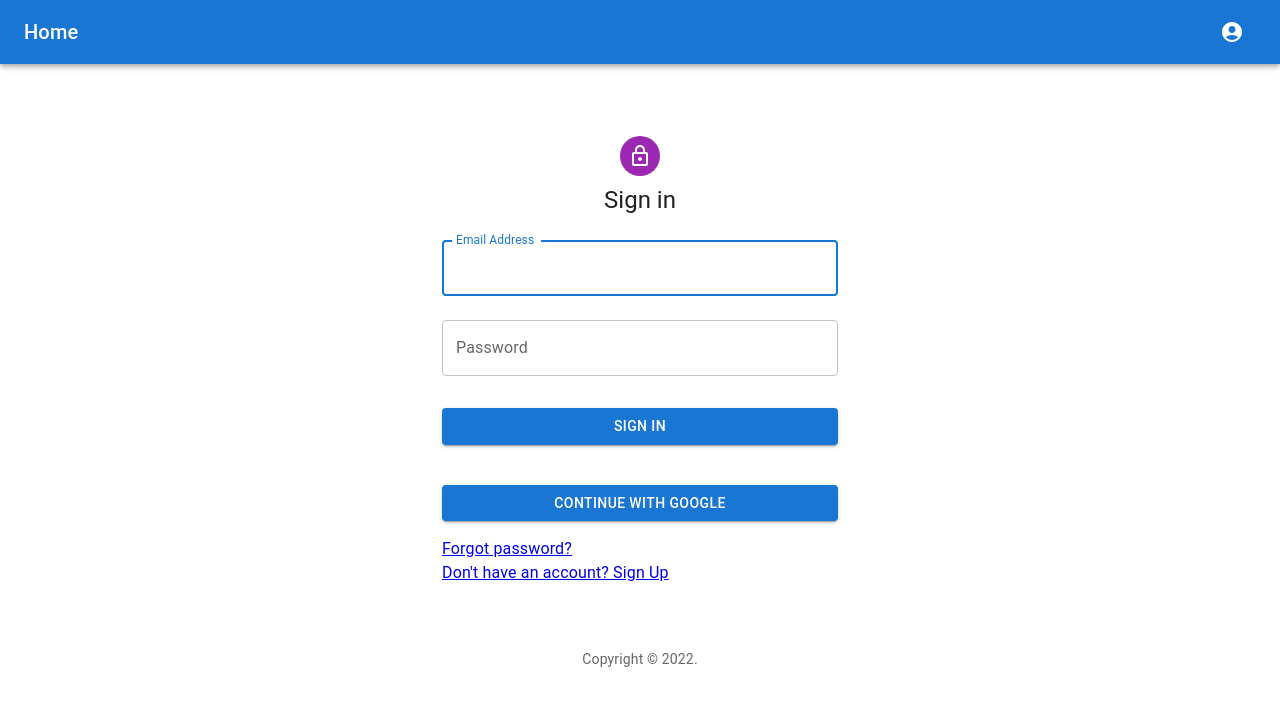
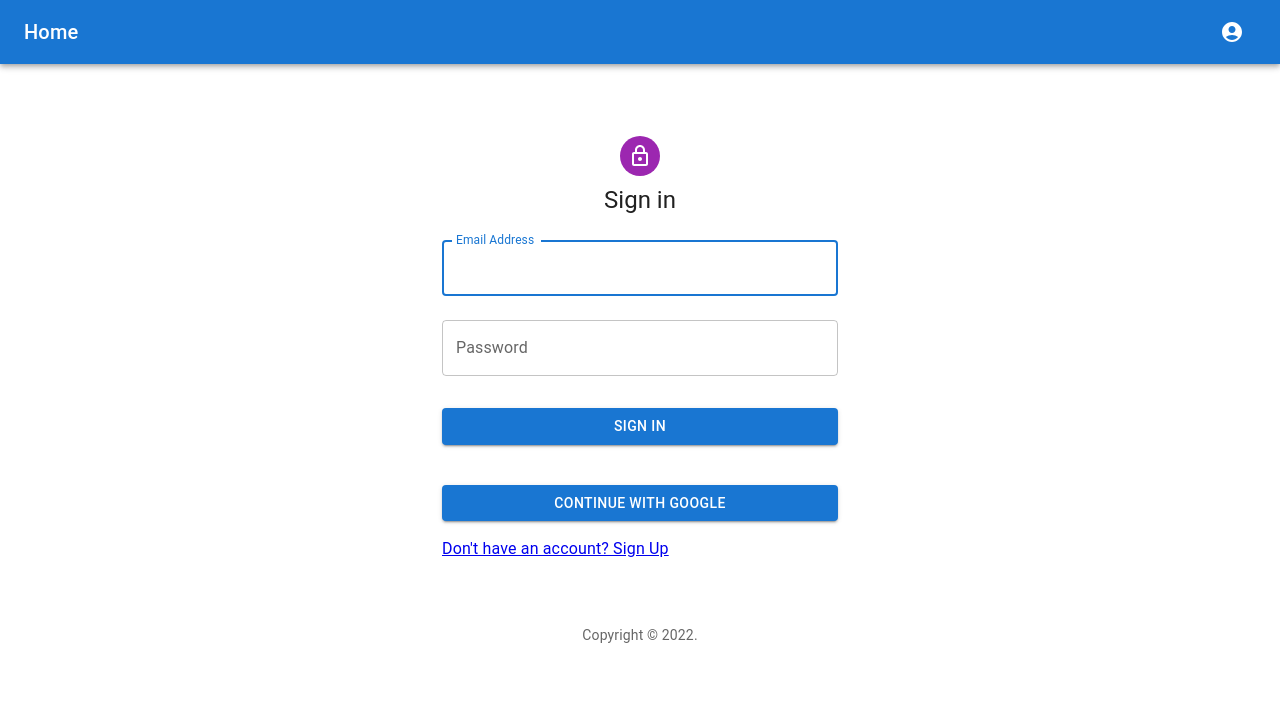
Before and after one commit to ihsan24-24/blog-app, a React (Create React App) app: page / in a window 1280 px wide. Shown: the top 706 px of the page. Built offline with nearby package versions, Linux system fonts and the light colour scheme; no server answers; the database is empty.

Commit message:
yup change comment

```diff
--- a/src/pages/Login.jsx
+++ b/src/pages/Login.jsx
@@ -154,10 +154,7 @@ const Login = () => {
           </Form>
         )}
       </Formik>
-      <Link to="" variant="body2">
-        Forgot password?
-      </Link>{" "}
-      <br />
+
       <Link to="/register" variant="body2">
         {"Don't have an account? Sign Up"}
       </Link>
```
